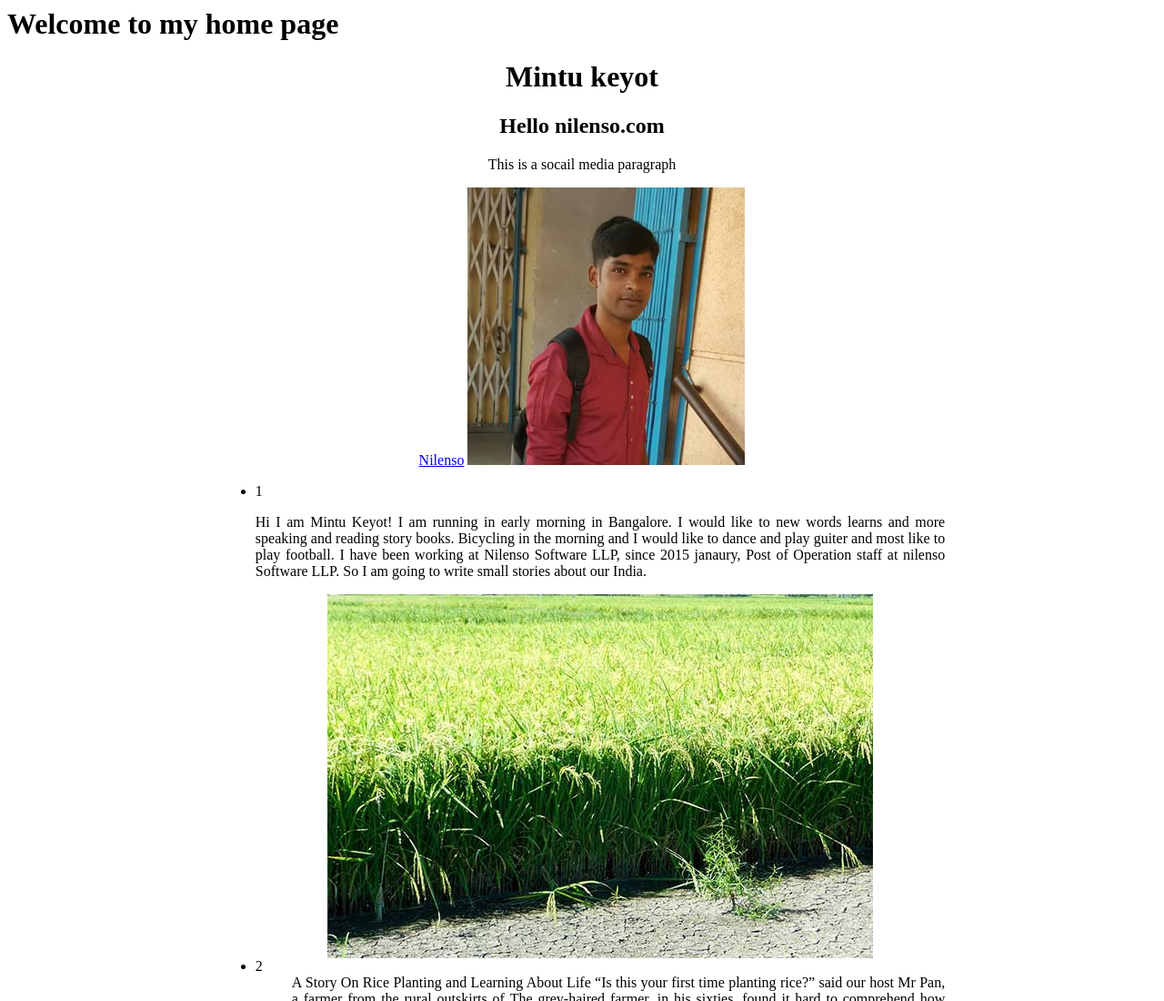
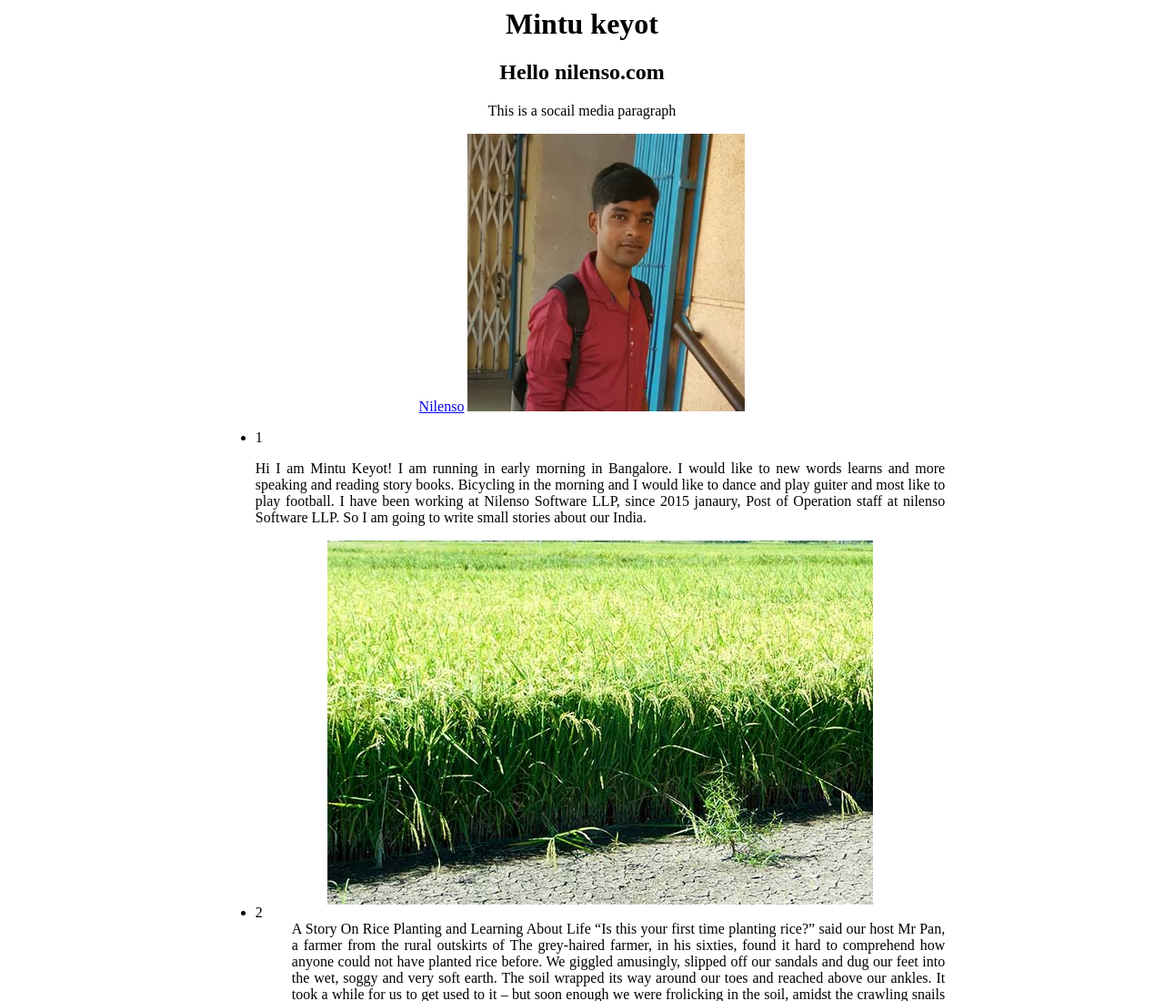
Before and after one commit to mintukeyot/mintukeyot.github.io, a plain HTML site: page index.html in a window 1280 px wide. Shown: the top 1100 px of the page at 91% size. Drawn offline with Linux system fonts and the light colour scheme.

Commit message:
Remove extra line

```diff
--- a/index.html
+++ b/index.html
@@ -3,7 +3,6 @@
 		<title>Mintu's Home Page</title>
         </head>
 	<body>
-        <h1>Welcome to my home page</h1>
 		<div align="center">
 			<h1> Mintu keyot</h1>
 			<h2> Hello nilenso.com</h2>
```
